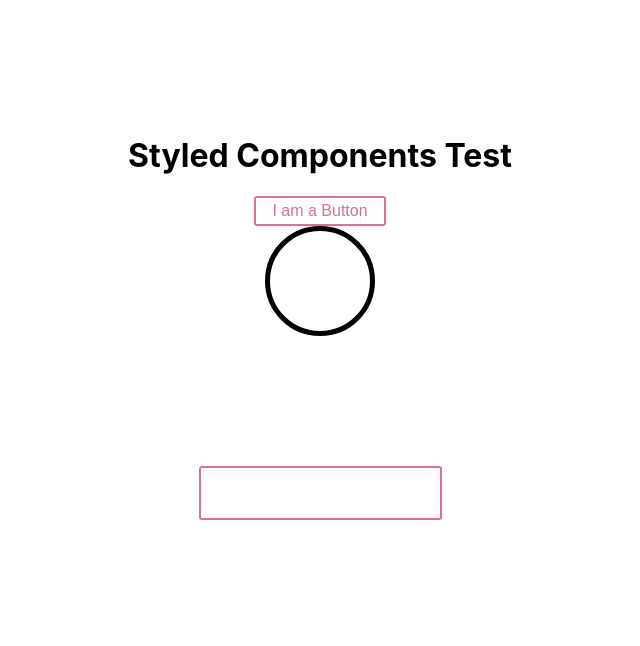
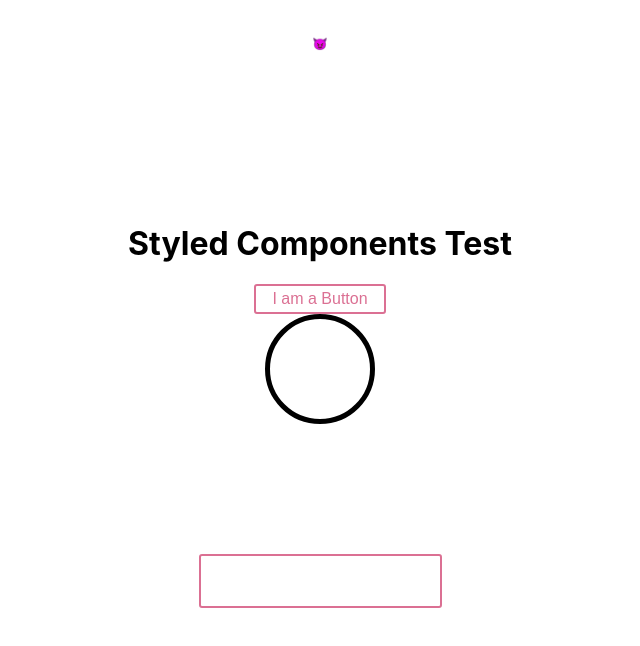
Before and after one commit to moetichentuf/Workshop, a React (Create React App) app: page / in a window 1280 px wide. Shown: the top 646 px of the page, without its empty margins (320-960 px from the left). Built offline with nearby package versions, Linux system fonts and the light colour scheme.

Commit message:
testing animations

```diff
--- a/src/App.js
+++ b/src/App.js
@@ -1,6 +1,24 @@
 import React from 'react';
 import styled, { keyframes } from 'styled-components'
 import './App.css';
+
+// Create the keyframes
+const rotate = keyframes`
+  from {
+    transform: scale(0);
+  }
+  to {
+    transform: scale(100%);
+  }
+`;
+// Here we create a component that will rotate everything we pass in over two seconds
+const Rotate = styled.div`
+  display: inline-block;
+  animation: ${rotate} 8s linear infinite;
+  padding: 2rem 1rem;
+  font-size: 1.2rem;
+`;
+
 const breatheAnimation = keyframes`
  0% { height: 100px; width: 100px; }
  30% { height: 100px; width: 100px; opacity: 1 }
@@ -61,6 +79,7 @@ const Input = styled.input.attrs(props => ({
 function App() {
   return (
     <div>
+      <Rotate> 😈 </Rotate>
       <Container>
       <h1>Styled Components Test</h1>
 
```
